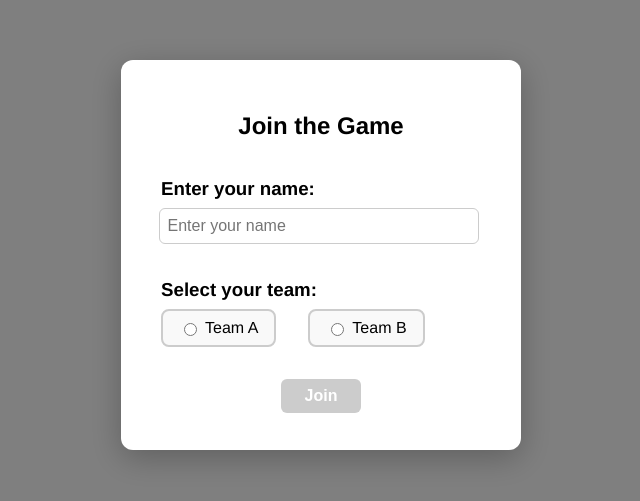
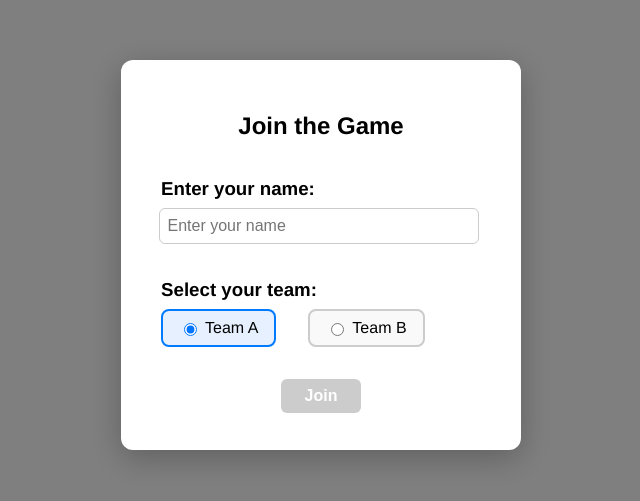
Before and after one commit to sheriff1/thefeud, a Vue app in the folder frontend/: page /team in a window 1280 px wide. Shown: the part 145-646 px from the top of the page, without its empty margins (319-959 px from the left). Built offline with nearby package versions, Linux system fonts and the light colour scheme; no server answers.

Commit message:
componentized join tema dialog

```diff
--- a/frontend/src/components/teamDisplay/JoinTeamDialog.vue
+++ b/frontend/src/components/teamDisplay/JoinTeamDialog.vue
@@ -1 +1,185 @@
-JoinTeamDialog.vue
+<template>
+  <div class="join-team-dialog-backdrop">
+    <div class="join-team-dialog">
+      <h2>Join the Game</h2>
+      <h3 class="left-align">Enter your name:</h3>
+      <input
+        v-model="playerName"
+        placeholder="Enter your name"
+        class="full-width-input"
+      />
+      <hr class="dialog-divider" />
+      <h3 class="left-align">Select your team:</h3>
+      <div class="radio-group">
+        <label
+          v-for="team in ['A', 'B']"
+          :key="team"
+          :class="['radio-option', { selected: selectedTeam === team }]"
+        >
+          <input type="radio" :value="team" v-model="selectedTeam" />
+          Team {{ teamNames[team] || team }}
+        </label>
+      </div>
+      <button @click="handleJoin" :disabled="!playerName || !selectedTeam">
+        Join
+      </button>
+    </div>
+  </div>
+</template>
+
+<script setup>
+import { ref, watch, computed } from "vue";
+const props = defineProps({
+  teamNames: Object,
+  joinTeam: Function,
+});
+const playerName = ref("");
+const selectedTeam = ref("A"); // Default to team A
+const emit = defineEmits(["joinTeam"]);
+
+function handleJoin() {
+  emit("joinTeam", {
+    playerName: playerName.value,
+    selectedTeam: selectedTeam.value,
+  });
+}
+const teamNames = computed(() => teamNames);
+// Watch for changes in team names to update the UI dynamically
+watch(
+  () => teamNames,
+  (newNames) => {
+    if (newNames.A) {
+      selectedTeam.value = "A";
+    } else if (newNames.B) {
+      selectedTeam.value = "B";
+    }
+  },
+  { immediate: true }
+);
+
+// Ensure selected team is valid
+watch(selectedTeam, (newTeam) => {
+  if (!["A", "B"].includes(newTeam)) {
+    selectedTeam.value = "A"; // Reset to default if invalid
+  }
+});
+// Ensure player name is not empty
+watch(playerName, (newName) => {
+  if (newName.trim() === "") {
+    playerName.value = ""; // Reset to empty if name is invalid
+  }
+});
+</script>
+
+<style scoped>
+hr {
+  display: none; /* Remove horizontal lines since items are now horizontal */
+}
+
+.join-team-dialog-backdrop {
+  position: fixed;
+  top: 0;
+  left: 0;
+  width: 100vw;
+  height: 100vh;
+  background: rgba(0, 0, 0, 0.5);
+  z-index: 2000;
+  display: flex;
+  align-items: center;
+  justify-content: center;
+}
+
+.join-team-dialog {
+  background: #fff;
+  padding: 2rem 2.5rem;
+  border-radius: 12px;
+  box-shadow: 0 8px 32px rgba(0, 0, 0, 0.25);
+  min-width: 320px;
+  display: flex;
+  flex-direction: column;
+  align-items: center;
+}
+
+.join-team-dialog input[type="text"] {
+  margin-bottom: 1rem;
+  padding: 0.5rem;
+  font-size: 1rem;
+  width: 100%;
+  border-radius: 6px;
+  border: 1px solid #ccc;
+}
+
+.join-team-dialog label {
+  margin-right: 1rem;
+  font-size: 1rem;
+}
+
+.join-team-dialog button {
+  margin-top: 1rem;
+  padding: 0.5rem 1.5rem;
+  font-size: 1rem;
+  border-radius: 6px;
+  border: none;
+  background: #007bff;
+  color: #fff;
+  font-weight: bold;
+  cursor: pointer;
+  transition: background 0.2s;
+}
+
+.join-team-dialog button:disabled {
+  background: #ccc;
+  cursor: not-allowed;
+}
+
+.full-width-input {
+  width: 100%;
+  margin-bottom: 1rem;
+  padding: 0.5rem;
+  font-size: 1rem;
+  border-radius: 6px;
+  border: 1px solid #ccc;
+  box-sizing: border-box;
+}
+
+.left-align {
+  width: 100%;
+  text-align: left;
+  margin-bottom: 0.5rem;
+}
+
+.dialog-divider {
+  width: 100%;
+  border: none;
+  border-top: 1px solid #ddd;
+  margin: 1rem 0;
+}
+
+.radio-group {
+  display: flex;
+  gap: 1rem;
+  width: 100%;
+  margin-bottom: 1rem;
+}
+
+.radio-option {
+  display: flex;
+  align-items: center;
+  padding: 0.5rem 1rem;
+  border: 2px solid #ccc;
+  border-radius: 8px;
+  cursor: pointer;
+  background: #f9f9f9;
+  transition: border-color 0.2s, background 0.2s;
+  font-size: 1rem;
+}
+
+.radio-option.selected {
+  border-color: #007bff;
+  background: #e6f0ff;
+}
+
+.radio-option input[type="radio"] {
+  margin-right: 0.5rem;
+}
+</style>
--- a/frontend/src/components/teamDisplay/TeamPanel.vue
+++ b/frontend/src/components/teamDisplay/TeamPanel.vue
@@ -178,6 +178,7 @@ function save() {
   align-items: center;
   min-width: 60px;
 }
+
 .strike-dot {
   display: inline-block;
   width: 16px;
--- a/frontend/src/views/TeamDisplay.vue
+++ b/frontend/src/views/TeamDisplay.vue
@@ -1,33 +1,10 @@
 <template>
   <!-- Join Team Dialog -->
-  <div v-if="!isSpectator && !hasJoined">
-    <div class="join-team-dialog-backdrop">
-      <div class="join-team-dialog">
-        <h2>Join the Game</h2>
-        <h3 class="left-align">Enter your name:</h3>
-        <input
-          v-model="playerName"
-          placeholder="Enter your name"
-          class="full-width-input"
-        />
-        <hr class="dialog-divider" />
-        <h3 class="left-align">Select your team:</h3>
-        <div class="radio-group">
-          <label
-            v-for="team in ['A', 'B']"
-            :key="team"
-            :class="['radio-option', { selected: selectedTeam === team }]"
-          >
-            <input type="radio" :value="team" v-model="selectedTeam" />
-            {{ store.teamNames[team] || team }}
-          </label>
-        </div>
-        <button @click="joinTeam" :disabled="!playerName || !selectedTeam">
-          Join
-        </button>
-      </div>
-    </div>
-  </div>
+  <JoinTeamDialog
+    v-if="!isSpectator && !hasJoined"
+    :teamNames="store.teamNames"
+    @joinTeam="joinTeam"
+  />
 
   <!-- Main Gameboard -->
   <div v-else>
@@ -133,13 +110,13 @@
 <script setup>
 import { ref, computed, onMounted, onUnmounted, watch } from "vue";
 import { useGameStore } from "@/stores/gamestore";
-import { io } from "socket.io-client";
 import socket from "../utils/socket";
 import TeamPanel from "@/components/teamDisplay/TeamPanel.vue";
 import AnswersBoard from "@/components/teamDisplay/AnswersBoard.vue";
 import GameInfo from "@/components/teamDisplay/GameInfo.vue";
 import FloatingButton from "@/components/teamDisplay/FloatingButton.vue";
 import Banner from "@/components/teamDisplay/Banner.vue";
+import JoinTeamDialog from "@/components/teamDisplay/JoinTeamDialog.vue";
 
 defineProps({
   isSpectator: {
@@ -215,15 +192,15 @@ const playNextRoundSound = () => {
   audio.play();
 };
 
-const joinTeam = () => {
-  if (!playerName.value.trim() || !selectedTeam.value) return;
+function joinTeam({ playerName, selectedTeam }) {
+  if (!playerName.trim() || !selectedTeam) return;
   socket.emit("join-team", {
     sessionId,
-    name: playerName.value.trim(),
-    team: selectedTeam.value,
+    name: playerName.trim(),
+    team: selectedTeam,
   });
   hasJoined.value = true;
-};
+}
 
 const pressBuzzer = () => {
   if (!hasBuzzed.value) {
@@ -394,152 +371,10 @@ socket.emit("round-over", { sessionId });
   margin-bottom: 16px;
 }
 
-.divider {
-  width: 2px;
-  height: 100%;
-  background-color: #ccc;
-  margin-right: 8px;
-}
-
-hr {
-  display: none; /* Remove horizontal lines since items are now horizontal */
-}
-
-/* Points Pool Styles */
-.points-pool {
-  margin-bottom: 8px;
-  font-size: 18px;
-  font-weight: bold;
-}
-
 /* Score Multiplier Styles */
 .score-multiplier {
   font-size: 16px;
   font-weight: bold;
-}
-
-/* Strikes Styles */
-.strikes {
-  color: red;
-  font-weight: bold;
-  font-size: 1.5rem;
-  letter-spacing: 4px;
-}
-
-/* Team Display Styles */
-.team-display {
-  list-style: none;
-  padding: 0;
-  display: flex;
-  flex-wrap: wrap;
-  gap: 16px;
-}
-
-.join-team-dialog-backdrop {
-  position: fixed;
-  top: 0;
-  left: 0;
-  width: 100vw;
-  height: 100vh;
-  background: rgba(0, 0, 0, 0.5);
-  z-index: 2000;
-  display: flex;
-  align-items: center;
-  justify-content: center;
-}
-
-.join-team-dialog {
-  background: #fff;
-  padding: 2rem 2.5rem;
-  border-radius: 12px;
-  box-shadow: 0 8px 32px rgba(0, 0, 0, 0.25);
-  min-width: 320px;
-  display: flex;
-  flex-direction: column;
-  align-items: center;
-}
-
-.join-team-dialog input[type="text"] {
-  margin-bottom: 1rem;
-  padding: 0.5rem;
-  font-size: 1rem;
-  width: 100%;
-  border-radius: 6px;
-  border: 1px solid #ccc;
-}
-
-.join-team-dialog label {
-  margin-right: 1rem;
-  font-size: 1rem;
-}
-
-.join-team-dialog button {
-  margin-top: 1rem;
-  padding: 0.5rem 1.5rem;
-  font-size: 1rem;
-  border-radius: 6px;
-  border: none;
-  background: #007bff;
-  color: #fff;
-  font-weight: bold;
-  cursor: pointer;
-  transition: background 0.2s;
-}
-
-.join-team-dialog button:disabled {
-  background: #ccc;
-  cursor: not-allowed;
-}
-
-.full-width-input {
-  width: 100%;
-  margin-bottom: 1rem;
-  padding: 0.5rem;
-  font-size: 1rem;
-  border-radius: 6px;
-  border: 1px solid #ccc;
-  box-sizing: border-box;
-}
-
-.left-align {
-  width: 100%;
-  text-align: left;
-  margin-bottom: 0.5rem;
-}
-
-.dialog-divider {
-  width: 100%;
-  border: none;
-  border-top: 1px solid #ddd;
-  margin: 1rem 0;
-}
-
-.radio-group {
-  display: flex;
-  gap: 1rem;
-  width: 100%;
-  margin-bottom: 1rem;
-}
-
-.radio-option {
-  display: flex;
-  align-items: center;
-  padding: 0.5rem 1rem;
-  border: 2px solid #ccc;
-  border-radius: 8px;
-  cursor: pointer;
-  background: #f9f9f9;
-  transition: border-color 0.2s, background 0.2s;
-  font-size: 1rem;
-}
-
-.radio-option.selected {
-  border-color: #007bff;
-  background: #e6f0ff;
-}
-
-.radio-option input[type="radio"] {
-  margin-right: 0.5rem;
 }
 
 .center-info {
```
